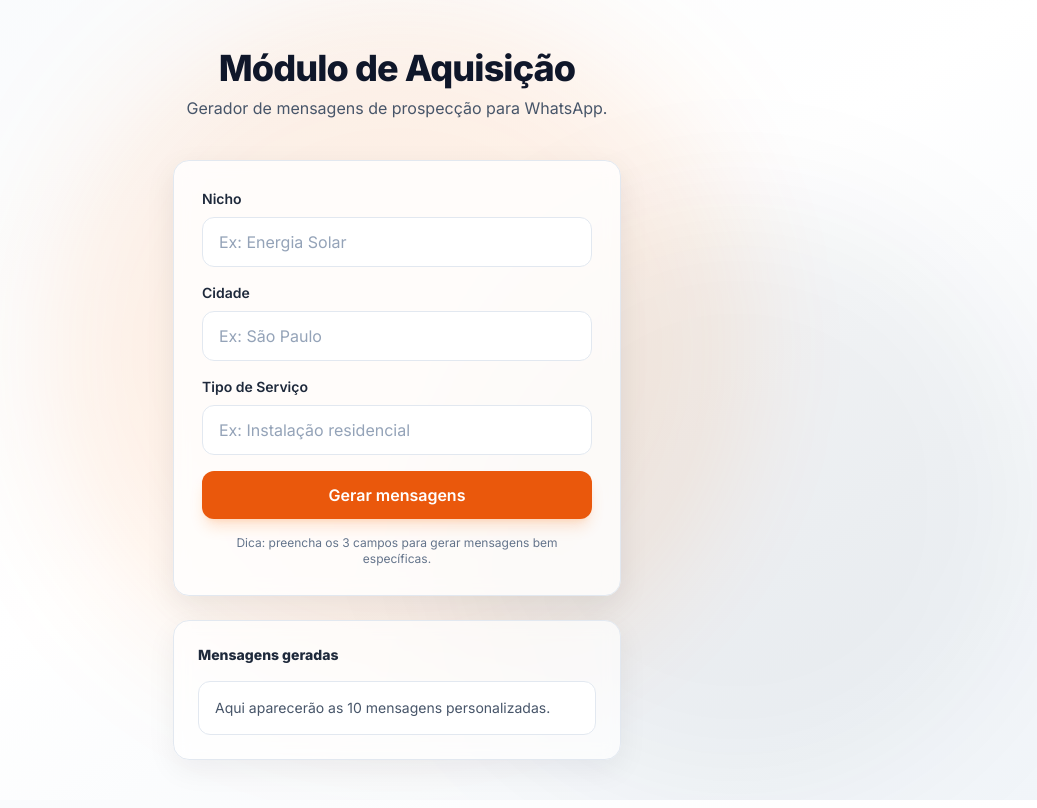
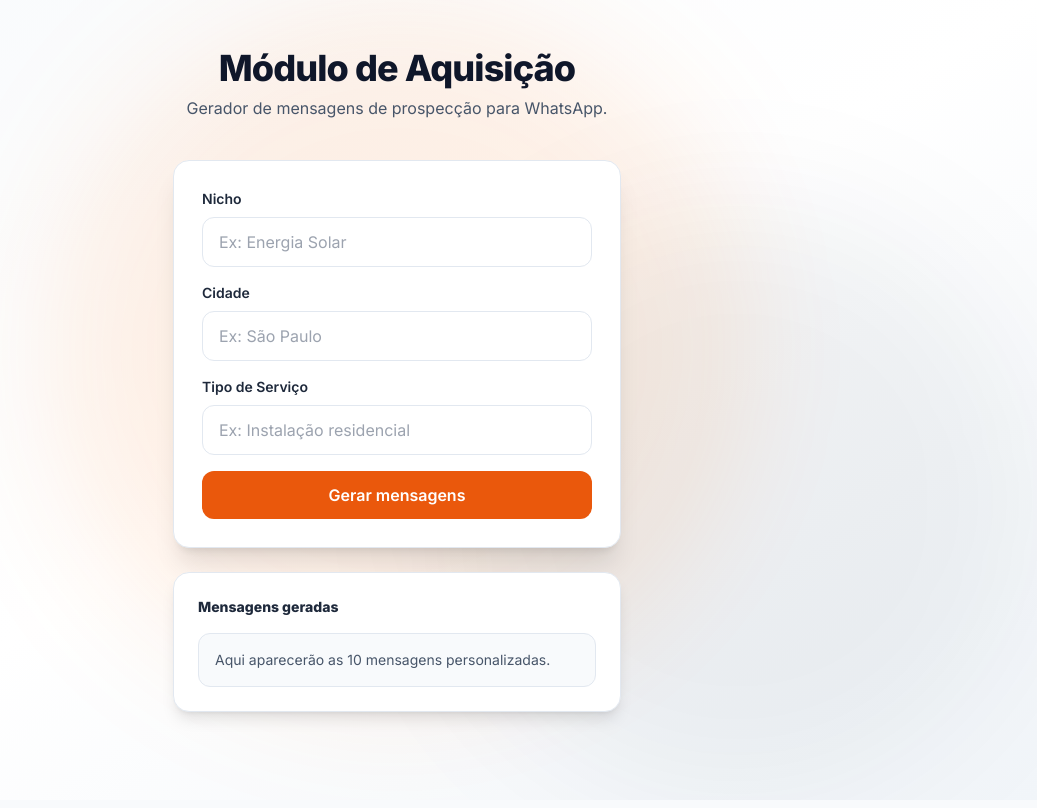
Before and after one commit to wanderson96santos04-hash/fecha-instalacao, a Python web app: template app/modules/acquisition/templates/acquisition/acquisition.html in a window 1280 px wide. Shown: the whole page, without its empty margins (243-1280 px from the left). After the commit the page ends 771 px from the top, so only its background shows below. Run offline with Jinja, Linux system fonts and the light colour scheme; the template is opened without the code that fills it, so the values that code supplies are empty; some libraries are stand-ins or nearby versions.

Commit message:
fix: template acquisition sem erro jinja

```diff
--- a/app/modules/acquisition/templates/acquisition/acquisition.html
+++ b/app/modules/acquisition/templates/acquisition/acquisition.html
@@ -3,6 +3,7 @@
 {% block body %}
 <main class="flex-1">
   <div class="max-w-5xl mx-auto px-6 py-12">
+
     <div class="text-center">
       <h1 class="text-3xl md:text-4xl font-extrabold tracking-tight text-slate-900">
         Módulo de Aquisição
@@ -13,77 +14,89 @@
     </div>
 
     <div class="mt-10 grid gap-6 place-items-center">
-      <!-- Card principal -->
-      <section class="w-full max-w-md rounded-2xl border border-slate-200 bg-white/80 backdrop-blur shadow-[0_10px_30px_rgba(15,23,42,0.08)]">
+
+      <!-- CARD FORM -->
+      <section class="w-full max-w-md rounded-2xl border border-slate-200 bg-white shadow-xl">
         <div class="p-6 md:p-7">
+
           <form method="post" action="/acquisition/generate" class="space-y-4">
+
             <div>
-              <label class="block text-sm font-semibold text-slate-800">Nicho</label>
+              <label class="block text-sm font-semibold text-slate-800">
+                Nicho
+              </label>
               <input
                 type="text"
                 name="nicho"
-                value="{{ (form.nicho if form is defined and form and form.nicho is defined else '') }}"
+                value="{{ form.nicho if form is defined else '' }}"
                 placeholder="Ex: Energia Solar"
-                class="mt-2 w-full rounded-xl border border-slate-200 bg-white px-4 py-3 text-slate-900 placeholder:text-slate-400 outline-none focus:border-orange-300 focus:ring-4 focus:ring-orange-100"
+                class="mt-2 w-full rounded-xl border border-slate-200 px-4 py-3 focus:ring-2 focus:ring-orange-200 focus:border-orange-400"
               />
             </div>
 
             <div>
-              <label class="block text-sm font-semibold text-slate-800">Cidade</label>
+              <label class="block text-sm font-semibold text-slate-800">
+                Cidade
+              </label>
               <input
                 type="text"
                 name="cidade"
-                value="{{ (form.cidade if form is defined and form and form.cidade is defined else '') }}"
+                value="{{ form.cidade if form is defined else '' }}"
                 placeholder="Ex: São Paulo"
-                class="mt-2 w-full rounded-xl border border-slate-200 bg-white px-4 py-3 text-slate-900 placeholder:text-slate-400 outline-none focus:border-orange-300 focus:ring-4 focus:ring-orange-100"
+                class="mt-2 w-full rounded-xl border border-slate-200 px-4 py-3 focus:ring-2 focus:ring-orange-200 focus:border-orange-400"
               />
             </div>
 
             <div>
-              <label class="block text-sm font-semibold text-slate-800">Tipo de Serviço</label>
+              <label class="block text-sm font-semibold text-slate-800">
+                Tipo de Serviço
+              </label>
               <input
                 type="text"
                 name="tipo_servico"
-                value="{{ (form.tipo_servico if form is defined and form and form.tipo_servico is defined else '') }}"
+                value="{{ form.tipo_servico if form is defined else '' }}"
                 placeholder="Ex: Instalação residencial"
-                class="mt-2 w-full rounded-xl border border-slate-200 bg-white px-4 py-3 text-slate-900 placeholder:text-slate-400 outline-none focus:border-orange-300 focus:ring-4 focus:ring-orange-100"
+                class="mt-2 w-full rounded-xl border border-slate-200 px-4 py-3 focus:ring-2 focus:ring-orange-200 focus:border-orange-400"
               />
             </div>
 
             <button
               type="submit"
-              class="mt-2 inline-flex w-full items-center justify-center rounded-xl bg-brand-600 px-4 py-3 font-semibold text-white shadow-lg shadow-orange-500/20 transition hover:bg-brand-700 focus:outline-none focus:ring-4 focus:ring-orange-200"
+              class="w-full rounded-xl bg-orange-600 py-3 font-semibold text-white hover:bg-orange-700 transition"
             >
               Gerar mensagens
             </button>
 
-            <p class="text-center text-xs text-slate-500">
-              Dica: preencha os 3 campos para gerar mensagens bem específicas.
-            </p>
           </form>
+
         </div>
       </section>
 
-      <!-- Resultado -->
-      <section class="w-full max-w-md rounded-2xl border border-slate-200 bg-white/70 backdrop-blur shadow-[0_10px_30px_rgba(15,23,42,0.06)]">
+      <!-- RESULTADO -->
+      <section class="w-full max-w-md rounded-2xl border border-slate-200 bg-white shadow-lg">
         <div class="p-6">
-          <h2 class="text-sm font-bold text-slate-800">Mensagens geradas</h2>
+
+          <h2 class="text-sm font-bold text-slate-800">
+            Mensagens geradas
+          </h2>
 
           {% if messages is defined and messages %}
             <div class="mt-4 space-y-3">
               {% for msg in messages %}
-                <div class="rounded-xl border border-slate-200 bg-white p-4 text-sm text-slate-700">
-                  <div class="whitespace-pre-wrap leading-relaxed">{{ msg }}</div>
+                <div class="rounded-xl border border-slate-200 bg-slate-50 p-4 text-sm text-slate-700 whitespace-pre-wrap">
+                  {{ msg }}
                 </div>
               {% endfor %}
             </div>
           {% else %}
-            <div class="mt-4 rounded-xl border border-slate-200 bg-white p-4 text-sm text-slate-600">
+            <div class="mt-4 rounded-xl border border-slate-200 bg-slate-50 p-4 text-sm text-slate-600">
               Aqui aparecerão as 10 mensagens personalizadas.
             </div>
           {% endif %}
+
         </div>
       </section>
+
     </div>
   </div>
 </main>
```
